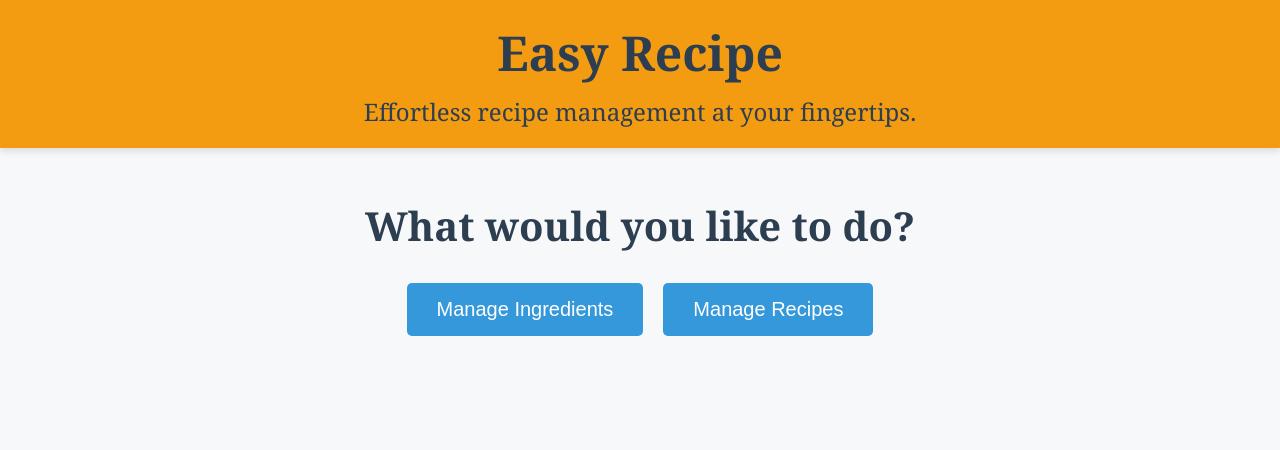
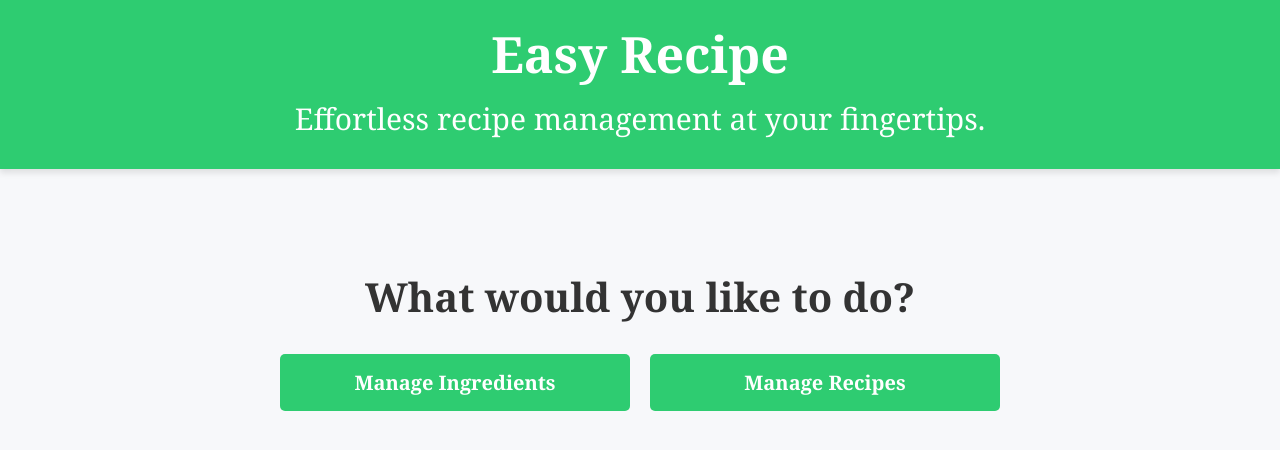
Before and after one commit to FelipeTomazEC/easy-recipe, a Django app: page / in a window 1280 px wide. Shown: the top 450 px of the page. Run offline with Django 5.2, Linux system fonts and the light colour scheme.

Commit message:
feat: apply styles to home page

```diff
--- a/home/static/home/index.css
+++ /dev/null
@@ -1,97 +0,0 @@
-/* General styles */
-* {
-    margin: 0;
-    padding: 0;
-    box-sizing: border-box;
-}
-
-body {
-    font-family: 'Arial', sans-serif;
-    background-color: #f7f8fa;
-    color: #333;
-}
-
-.container {
-    width: 90%;
-    max-width: 1200px;
-    margin: 0 auto;
-}
-
-h1, h2 {
-    font-family: 'Georgia', serif;
-    color: #2c3e50;
-}
-
-/* Header styling */
-#main-header {
-    background-color: #f39c12;
-    color: white;
-    padding: 20px 0;
-    text-align: center;
-    box-shadow: 0 4px 6px rgba(0, 0, 0, 0.1);
-}
-
-#main-header h1 {
-    font-size: 3rem;
-    margin-bottom: 10px;
-}
-
-#main-header h2 {
-    font-size: 1.5rem;
-    font-weight: 300;
-}
-
-/* Main section styling */
-main {
-    margin: 50px 0;
-}
-
-#action-section {
-    text-align: center;
-}
-
-#action-section h1 {
-    font-size: 2.5rem;
-    margin-bottom: 30px;
-}
-
-/* App links section */
-.app-links {
-    display: flex;
-    justify-content: center;
-    gap: 20px;
-}
-
-.app-links .button {
-    text-decoration: none;
-    background-color: #3498db;
-    color: white;
-    padding: 15px 30px;
-    font-size: 1.25rem;
-    border-radius: 5px;
-    transition: background-color 0.3s;
-}
-
-.app-links .button:hover {
-    background-color: #2980b9;
-}
-
-/* Responsive Design */
-@media (max-width: 768px) {
-    #main-header h1 {
-        font-size: 2.5rem;
-    }
-
-    #main-header h2 {
-        font-size: 1.25rem;
-    }
-
-    .app-links {
-        flex-direction: column;
-        gap: 15px;
-    }
-
-    .app-links .button {
-        font-size: 1.15rem;
-    }
-}
--- /dev/null
+++ b/home/static/home/styles.css
@@ -0,0 +1,88 @@
+/* General styles */
+* {
+    margin: 0;
+    padding: 0;
+    box-sizing: border-box;
+}
+
+a {
+    text-decoration: none;
+}
+
+html {
+    font-size: 62.5%; /* 1rem = 10px */
+}
+
+body {
+    font-family: 'Georgia', serif;
+    background-color: #f7f8fa;
+    color: #333;
+}
+
+header .container, main {
+    width: 90%;
+    max-width: 120rem;
+    margin: 0 auto;
+}
+
+main {
+    padding-top: 5rem;
+}
+
+h1, h2 {
+    font-family: 'Georgia', serif;
+    margin-bottom: 1rem;
+}
+
+header h1 {
+    font-size: 5rem;
+}
+
+header h2 {
+    font-size: 3rem;
+    font-weight: 300;
+}
+
+header {
+    background-color: #2ecc71;
+    color: white;
+    padding: 2rem 0;
+    text-align: center;
+    box-shadow: 0 0.4rem 0.6rem rgba(0, 0, 0, 0.1);
+}
+
+.button {
+    display: inline-block;
+    text-decoration: none;
+    color: white;
+    padding: 1.5rem 3rem;
+    font-size: 2rem;
+    font-weight: bold;
+    border-radius: 0.5rem;
+    transition: background-color 0.3s;
+    background-color: #2ecc71;
+    cursor: pointer;
+    border: none;
+    width: 35rem;
+    text-align: center;
+}
+
+.button:hover {
+    background-color: #27ae60;
+}
+
+#action-section {
+    text-align: center;
+    margin-top: 5rem;
+}
+
+#action-section h1 {
+    font-size: 4rem;
+    margin-bottom: 30px;
+}
+
+.app-links {
+    display: flex;
+    justify-content: center;
+    gap: 20px;
+}
--- a/home/templates/home/index.html
+++ b/home/templates/home/index.html
@@ -5,10 +5,10 @@
     <meta charset="UTF-8">
     <meta name="viewport" content="width=device-width, initial-scale=1.0">
     <title>Easy Recipe - Home</title>
-    <link rel="stylesheet" href="{% static "home/index.css" %}">
+    <link rel="stylesheet" href="{% static "home/styles.css" %}">
 </head>
 <body>
-    <header id="main-header">
+    <header>
         <div class="container">
             <h1>Easy Recipe</h1>
             <h2>Effortless recipe management at your fingertips.</h2>
```
